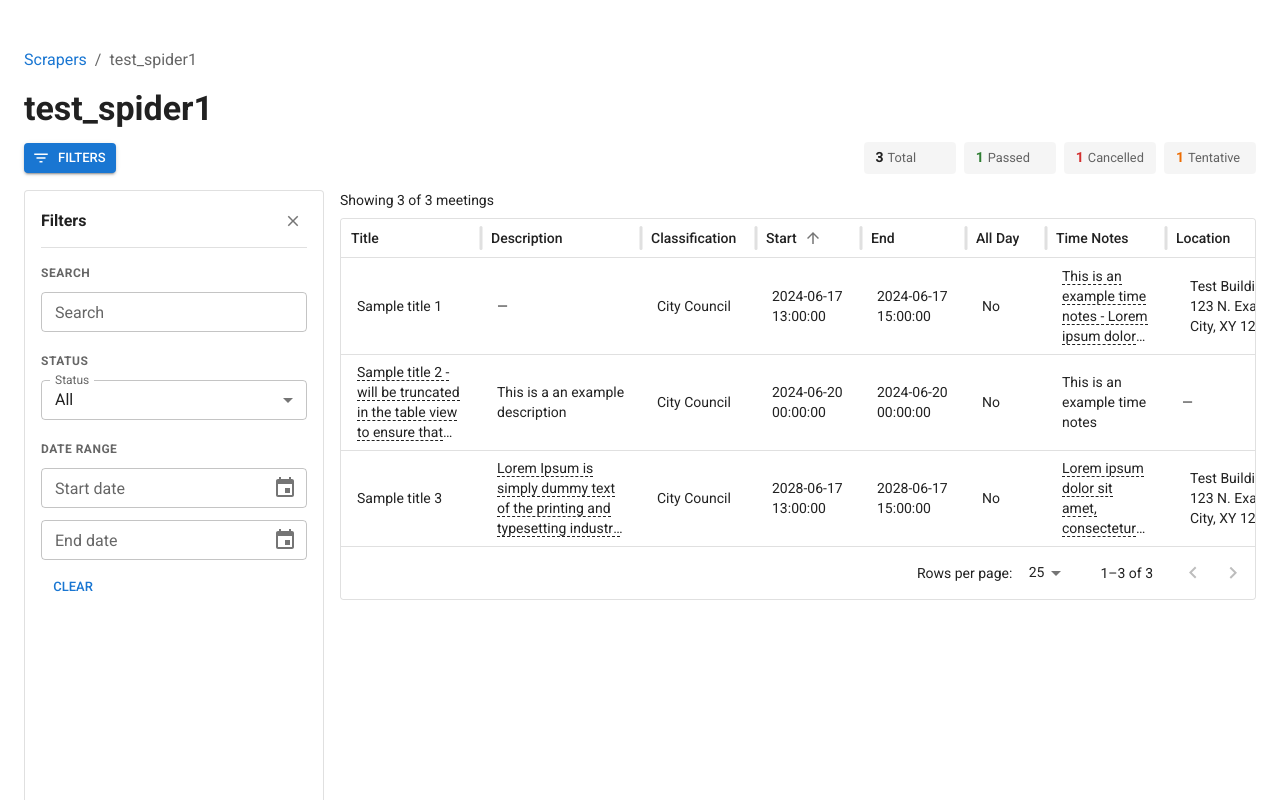
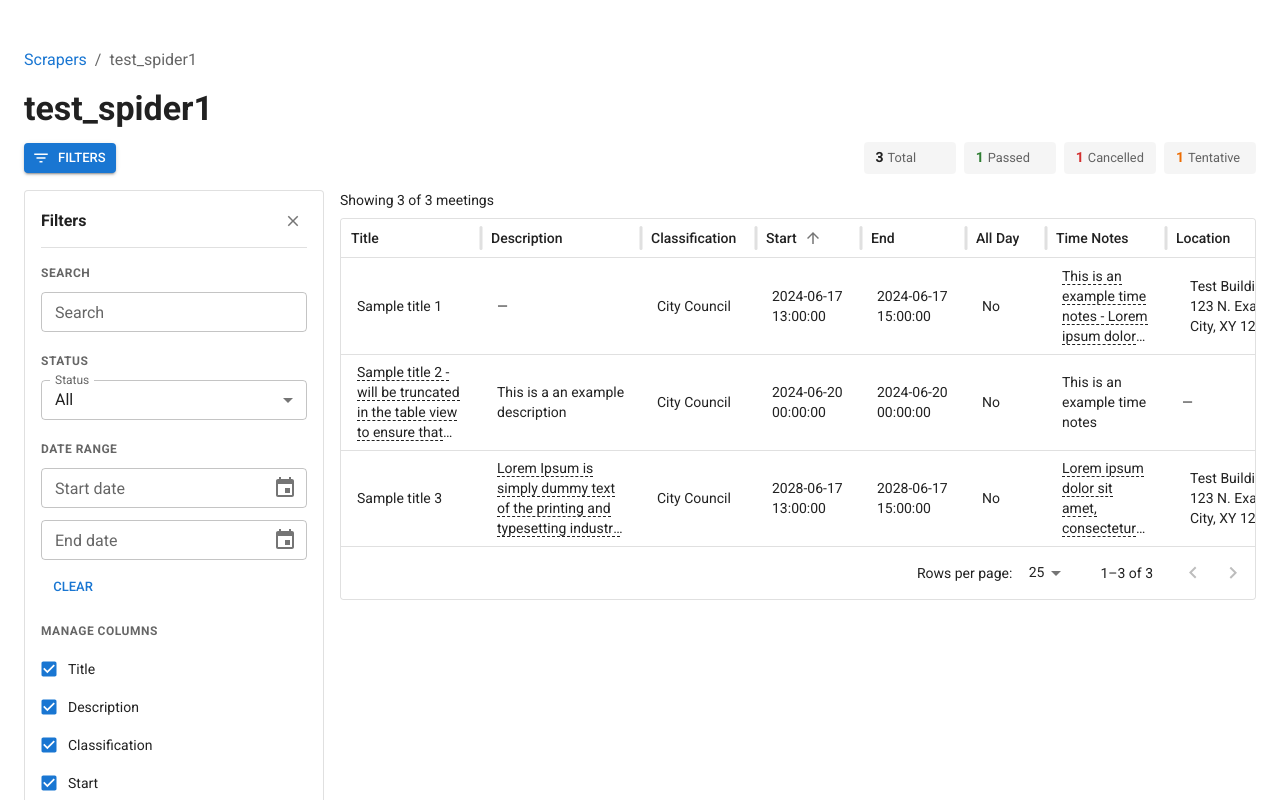
Before and after one commit to DevArtsLab/city-scrapers-meetings-viewer, a Next.js app: page /scrapers/test_spider1 in a window 1280 px wide. Both pictures are taken after a click on the button "FILTERS". Shown: the top 800 px of the page. Built offline with nearby package versions, Linux system fonts and the light colour scheme; what @mui/material-nextjs would draw is missing.

Commit message:
Added columns visibility toggle in the filters panel

```diff
--- a/components/MeetingFilters.tsx
+++ b/components/MeetingFilters.tsx
@@ -1,5 +1,7 @@
 "use client";
 
+import Checkbox from "@mui/material/Checkbox";
+import FormControlLabel from "@mui/material/FormControlLabel";
 import MenuItem from "@mui/material/MenuItem";
 import Stack from "@mui/material/Stack";
 import TextField from "@mui/material/TextField";
@@ -9,6 +11,8 @@ import {
   STATUS_OPTIONS,
   type MeetingFiltersState,
 } from "@/hooks/useMeetingFilters";
+import { COLUMNS } from "@/components/MeetingsTable";
+import { useColumnVisibility } from "@/contexts/ColumnVisibilityContext";
 
 function FilterSection({
   label,
@@ -45,6 +49,8 @@ export default function MeetingFilters({
 }: {
   filters: MeetingFiltersState;
 }) {
+  const { columnVisibilityModel, toggleColumn } = useColumnVisibility();
+
   return (
     <Stack spacing={2.5} sx={{ pt: 0.5 }}>
       <FilterSection label="Search">
@@ -83,6 +89,24 @@ export default function MeetingFilters({
           onClear={filters.clearDates}
         />
       </FilterSection>
+
+      <FilterSection label="Manage columns">
+        <Stack spacing={0}>
+          {COLUMNS.map((col) => (
+            <FormControlLabel
+              key={col.key}
+              label={<Typography variant="body2">{col.label}</Typography>}
+              control={
+                <Checkbox
+                  size="small"
+                  checked={columnVisibilityModel[col.key] !== false}
+                  onChange={() => toggleColumn(col.key)}
+                />
+              }
+            />
+          ))}
+        </Stack>
+      </FilterSection>
     </Stack>
   );
 }
--- a/components/MeetingsTable.tsx
+++ b/components/MeetingsTable.tsx
@@ -24,8 +24,9 @@ import MeetingCard, {
 import TruncatedText from "./TruncatedText";
 import LinkWithTooltip from "./LinkWithTooltip";
 import { useSetSelectedMeeting } from "@/contexts/MeetingSelectionContext";
+import { useColumnVisibility } from "@/contexts/ColumnVisibilityContext";
 
-type SortKey =
+export type SortKey =
   | "title"
   | "description"
   | "classification"
@@ -40,7 +41,7 @@ type SortKey =
   | "id";
 type SortDirection = "asc" | "desc";
 
-const COLUMNS: { key: SortKey; label: string }[] = [
+export const COLUMNS: { key: SortKey; label: string }[] = [
   { key: "title", label: "Title" },
   { key: "description", label: "Description" },
   { key: "classification", label: "Classification" },
@@ -220,6 +221,7 @@ export default function MeetingsTable({
   /** Unfiltered record count, for the "Showing X of Y" summary. */
   totalCount: number;
 }) {
+  const { columnVisibilityModel } = useColumnVisibility();
   const [sortKey, setSortKey] = useState<SortKey>("start");
   const [sortDirection, setSortDirection] = useState<SortDirection>("asc");
   const setSelectedMeeting = useSetSelectedMeeting();
@@ -282,6 +284,7 @@ export default function MeetingsTable({
         <DataGrid
           rows={records}
           columns={DATAGRID_COLUMNS}
+          columnVisibilityModel={columnVisibilityModel}
           disableColumnMenu
           autoHeight
           getRowHeight={() => "auto"}
--- a/components/ScraperWorkspace.tsx
+++ b/components/ScraperWorkspace.tsx
@@ -8,6 +8,7 @@ import FiltersPanel from "@/components/FiltersPanel";
 import MeetingFilters from "@/components/MeetingFilters";
 import MeetingsLayout from "@/components/MeetingsLayout";
 import { useMeetingFilters } from "@/hooks/useMeetingFilters";
+import { ColumnVisibilityProvider } from "@/contexts/ColumnVisibilityContext";
 
 const FILTERS_PANEL_ID = "meetings-filters-panel";
 
@@ -28,6 +29,7 @@ export default function ScraperWorkspace({
         panelId={FILTERS_PANEL_ID}
       />
 
+      <ColumnVisibilityProvider>
         <Box
           sx={{
             display: "flex",
@@ -51,6 +53,7 @@ export default function ScraperWorkspace({
             />
           </Box>
         </Box>
+      </ColumnVisibilityProvider>
     </Box>
   );
 }
--- /dev/null
+++ b/contexts/ColumnVisibilityContext.tsx
@@ -0,0 +1,55 @@
+"use client";
+
+import {
+  createContext,
+  useCallback,
+  useContext,
+  useMemo,
+  useState,
+  type ReactNode,
+} from "react";
+
+interface ColumnVisibilityContextValue {
+  columnVisibilityModel: Record<string, boolean>;
+  toggleColumn: (field: string) => void;
+}
+
+const ColumnVisibilityContext =
+  createContext<ColumnVisibilityContextValue | null>(null);
+
+export function ColumnVisibilityProvider({
+  children,
+}: {
+  children: ReactNode;
+}) {
+  const [columnVisibilityModel, setColumnVisibilityModel] = useState<
+    Record<string, boolean>
+  >({});
+
+  const toggleColumn = useCallback((field: string) => {
+    setColumnVisibilityModel((prev) => ({
+      ...prev,
+      [field]: prev[field] === false,
+    }));
+  }, []);
+
+  const value = useMemo(
+    () => ({ columnVisibilityModel, toggleColumn }),
+    [columnVisibilityModel, toggleColumn]
+  );
+
+  return (
+    <ColumnVisibilityContext.Provider value={value}>
+      {children}
+    </ColumnVisibilityContext.Provider>
+  );
+}
+
+export function useColumnVisibility(): ColumnVisibilityContextValue {
+  const ctx = useContext(ColumnVisibilityContext);
+  if (!ctx)
+    throw new Error(
+      "useColumnVisibility must be used within ColumnVisibilityProvider"
+    );
+  return ctx;
+}
```
Lines whose indentation alone changed are shown as unchanged.
